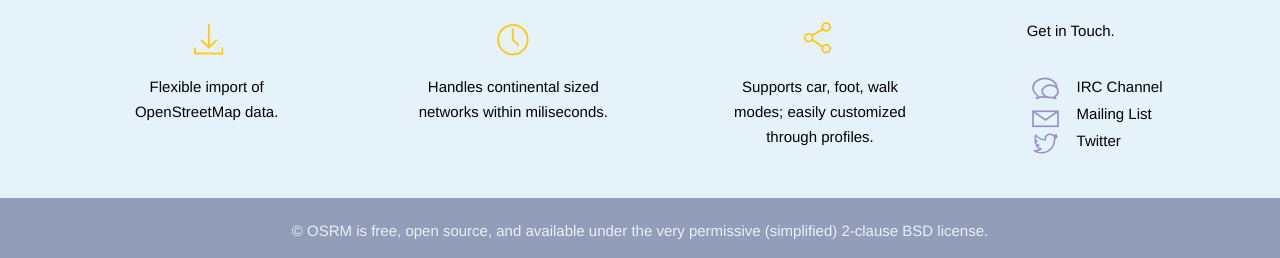
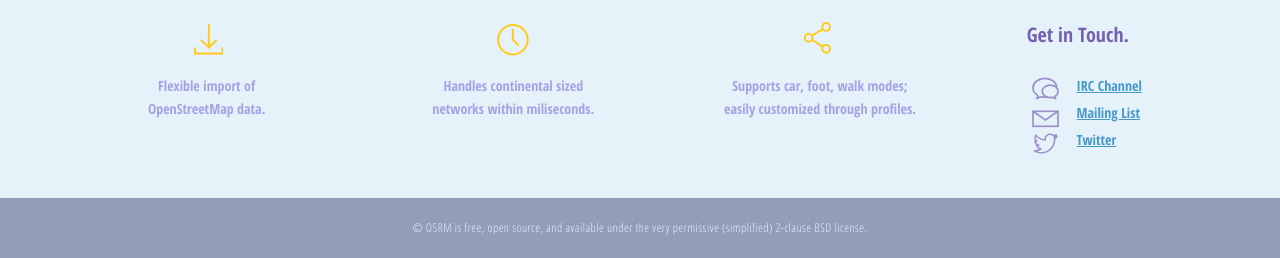
Before and after one commit to amyleew/osrm-frontend, a plain HTML site: page index.html in a window 1280 px wide. Shown: the part 642-900 px from the top of the page. Drawn offline with Linux system fonts and the light colour scheme.

Commit message:
font style

```diff
--- a/index.html
+++ b/index.html
@@ -46,32 +46,32 @@
 	    <div class='col2 margin1 center'>
 	    	<div class='section-icons section3-icon space-bottom2'></div>
 	    </div>
-	    <div class='col2 margin1'>Get in Touch.</div>
+	    <div class='col2 margin1 subhead'>Get in Touch.</div>
 		</div>
 
 		<!-- content -->
-		<div class='col12 clearfix'>
-	    <div class='col2 margin1 center'>Flexible import of OpenStreetMap data.</div>
-	    <div class='col2 margin1 center'>Handles continental sized networks within miliseconds.</div>
+		<div class='col12 clearfix content'>
+	    <div class='col2 margin1 center'>Flexible import of </br> OpenStreetMap data.</div>
+	    <div class='col2 margin1 center'>Handles continental sized </br> networks within miliseconds.</div>
 	    <div class='col2 margin1 center'>Supports car, foot, walk modes; easily customized through profiles.</div>
 	    <div class='col2 margin1'>
 	    	<div class='col12 clearfix'>
 	    		<div class='col2'>
 	    			<div class='social-icons social1-icon'></div>
 					</div>
-	    		<div class='col9 margin1'>IRC Channel</div>
+	    		<div class='col9 margin1'><a href='irc://irc.oftc.net/osrm'>IRC Channel</a></div>
 	    	</div>
 	    	<div class='col12 clearfix'>
 	    		<div class='col2'>
 	    			<div class='social-icons social2-icon'></div>
 					</div>
-					<div class='col9 margin1'>Mailing List</div>
+					<div class='col9 margin1'><a href='https://lists.openstreetmap.org/listinfo/osrm-talk'>Mailing List</a></div>
 				</div>
 	    	<div class='col12 clearfix'>
 	    		<div class='col2'>
 	    			<div class='social-icons social3-icon'></div>
 					</div>
-					<div class='col9 margin1'>Twitter</div>
+					<div class='col9 margin1'><a href='https://twitter.com/ProjectOSRM'>Twitter</a></div>
 	    	</div>
 	    </div>
 		</div>
--- a/site.css
+++ b/site.css
@@ -32,6 +32,17 @@
 	text-align: center;
 }
 
+.subhead {
+  font-family: 'Open Sans Condensed Bold';
+	font-size: 20px;
+	color: rgba(40, 0, 125, 0.6);
+}
+
+.content {
+font-family: 'Open Sans Condensed Bold';
+font-size: 14px;
+color: rgba(100, 82, 207, 0.5);
+}
 
 /* Fills
 -------------------------------------------------------- */
@@ -55,7 +66,7 @@
   font-size:100%;
   font:inherit;
   vertical-align:baseline;
-
+  /*overflow-y: hidden;*/
 }
 
 header {
@@ -78,10 +89,13 @@
 }
 
 footer {
-    height: 5vh;
-    background: #939CB9;
-    color: #E6F2FA;
-}
+	height: 5vh;
+	background: #939CB9;
+	color: #E6F2FA;
+	font-family: 'Open Sans Condensed Light';
+	font-size: 12px;
+	letter-spacing: .5px;
+	}
 
 .contain {
     position:relative;
```
